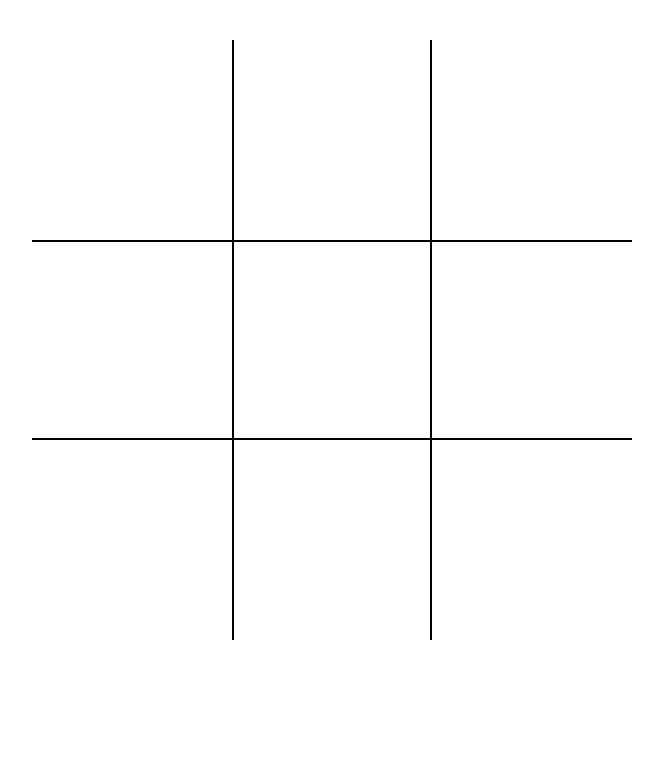
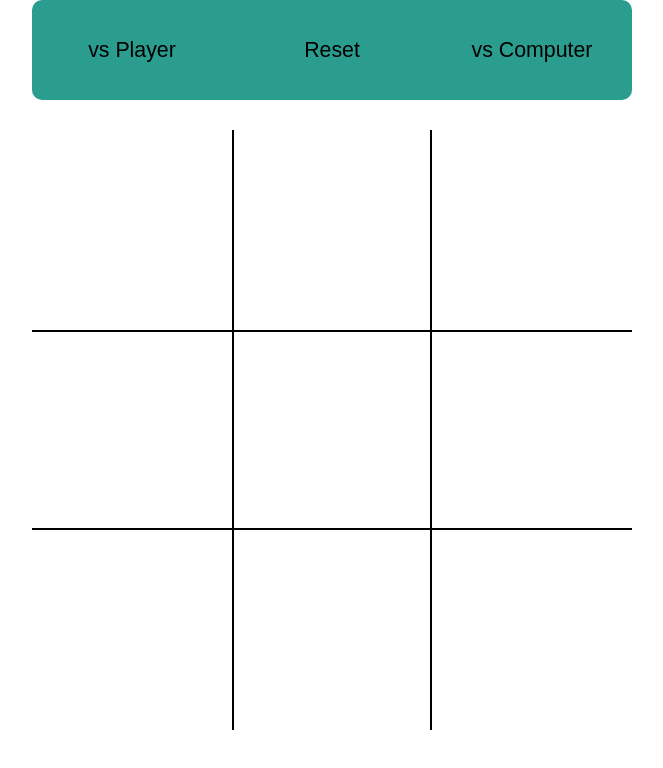
Before and after one commit to jtbarr75/tic_tac_toe, a plain HTML site: page index.html in a window 1280 px wide. Shown: the whole page, without its empty margins (308-971 px from the left). Drawn offline with Linux system fonts and the light colour scheme.

Commit message:
add reset button

```diff
--- a/index.html
+++ b/index.html
@@ -9,6 +9,11 @@
 </head>
 <body>
   <div class="container">
+    <header>
+      <button class="player">vs Player</button>
+      <button class="reset">Reset</button>
+      <button class="computer">vs Computer</button>
+    </header>
     <div class="grid">
       <div class="box" data-index=0></div>
       <div class="box" data-index=1></div>
--- a/script.js
+++ b/script.js
@@ -46,7 +46,10 @@ const gameboard = (function () {
 
 const displayController = (function (gameboard) {
 
-  var _mark = "O";
+  var _mark = "X";
+  var _running = true;
+
+  _addReset();
 
   for(let i=0; i<9; i++) {
     _addEventListener(i);
@@ -55,7 +58,10 @@ const displayController = (function (gameboard) {
   function render() {
     for(let i=0; i<9; i++) {
       box = _getBox(i);
-      if (gameboard.get(i) != -1) {
+      if (gameboard.get(i) == -1) {
+        box.textContent = "";
+      }
+      else {
         box.textContent = gameboard.get(i);
       }
     }
@@ -64,10 +70,10 @@ const displayController = (function (gameboard) {
   function _addEventListener(index) {
     box = _getBox(index);
     box.addEventListener("click", () => {
-      if (event.target.innerHTML == "") {
-        _switchMark();
+      if (_running &&   event.target.innerHTML == "") {
         gameboard.add(_mark, event.target.dataset.index);
         _checkWin();
+        _switchMark();
         render();
       }
     })
@@ -90,6 +96,13 @@ const displayController = (function (gameboard) {
     }
   }
 
+  function _addReset() {
+    document.querySelector(".reset").addEventListener("click", () => {
+      gameboard.clearBoard();
+      render();
+    })
+  }
+
   return {
     render
   }
--- a/style.css
+++ b/style.css
@@ -5,13 +5,45 @@
   font-family: Arial, Helvetica, sans-serif;
 }
 
+/* Container */
+
+.container {
+  margin: 0 auto;
+  width: 600px;
+}
+
+/* Header */
+
+header {
+  display: flex;
+  justify-content: space-between;
+}
+
+button {
+  width: 33.33%;
+  height: 100px;
+  display: flex;
+  align-items: center;
+  justify-content: center;
+  background-color: rgb(42, 157, 143);
+  border: none;
+  font-size: 16pt;
+}
+button:hover {
+  background-color: rgb(62, 177, 163);
+}
+button:first-child {
+  border-radius: 10px 0 0 10px;
+}
+button:last-child {
+  border-radius: 0 10px 10px 0;
+}
+
 /* Grid */
 
 .grid {
-  margin: 40px auto 0;
-  width: 600px;
+  margin-top: 30px;
   height: 600px;
-  /* background-color: #a8dadc; */
   display: grid;
   grid-template-columns: 33.33% 33.33% 33.33%;
   grid-template-rows: 33.33% 33.33% 33.33%;
```
